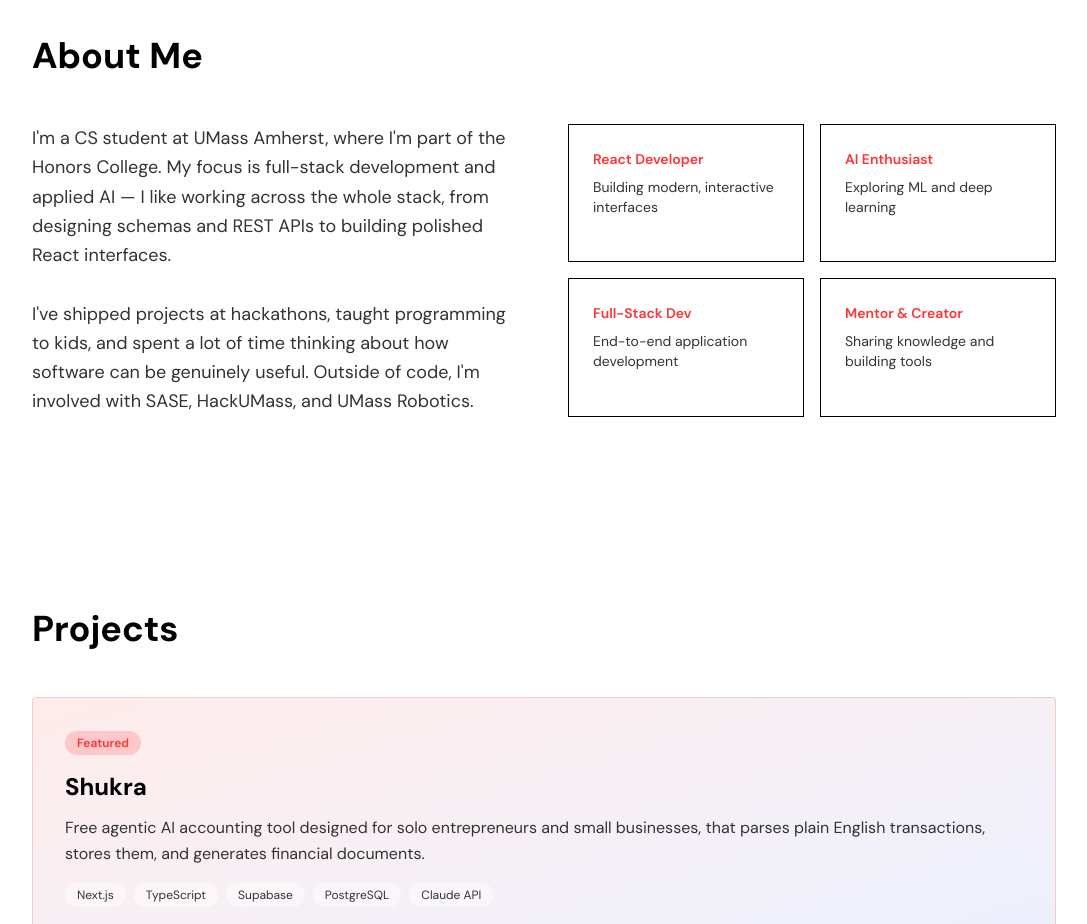
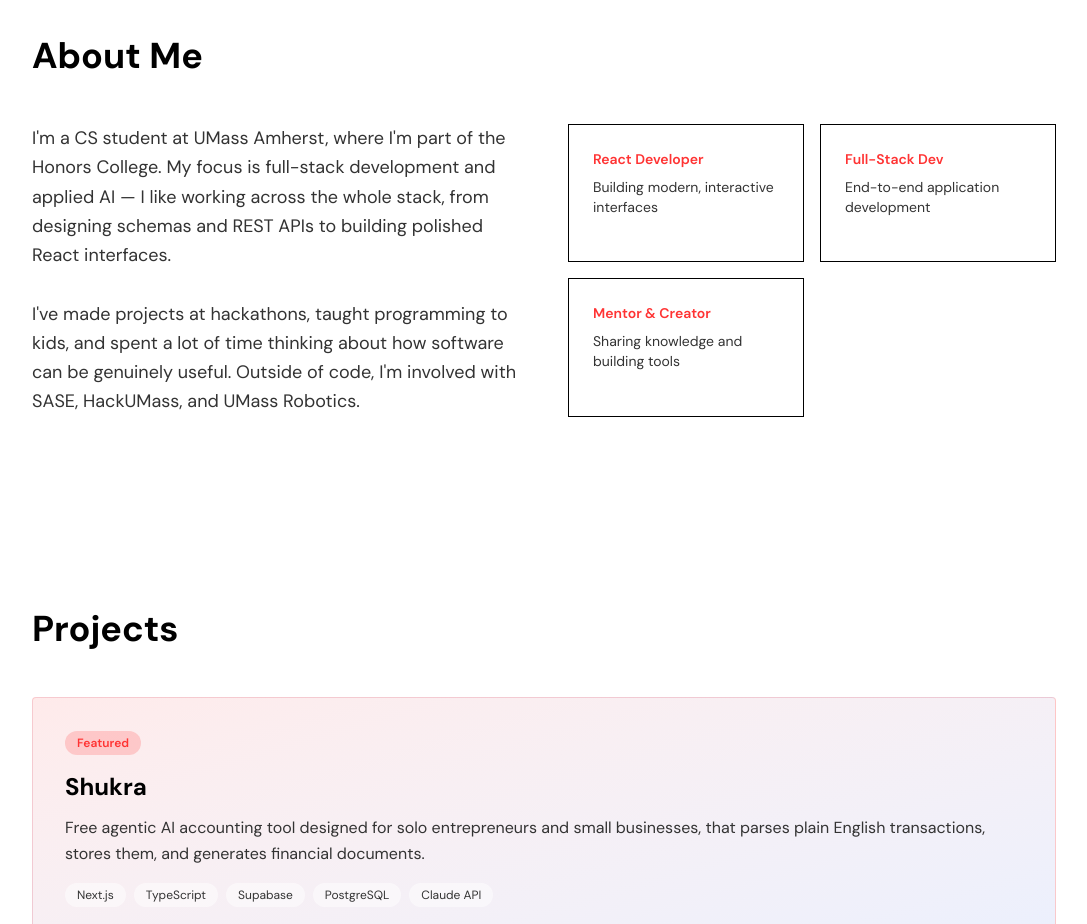
Before and after one commit to sardarra/landing, a Next.js app: page / in a window 1280 px wide. Shown: the part 860-1784 px from the top of the page, without its empty margins (96-1183 px from the left). Built offline with nearby package versions, Linux system fonts and the light colour scheme; no server answers.

Commit message:
Revise about section and remove AI Enthusiast
Updated the description of projects and removed the AI Enthusiast section.

```diff
--- a/components/about.tsx
+++ b/components/about.tsx
@@ -12,7 +12,7 @@ export function About() {
             I'm a CS student at UMass Amherst, where I'm part of the Honors College. My focus is full-stack development and applied AI — I like working across the whole stack, from designing schemas and REST APIs to building polished React interfaces.
             <br />
             <br />
-I've shipped projects at hackathons, taught programming to kids, and spent a lot of time thinking about how software can be genuinely useful. Outside of code, I'm involved with SASE, HackUMass, and UMass Robotics.
+I've made projects at hackathons, taught programming to kids, and spent a lot of time thinking about how software can be genuinely useful. Outside of code, I'm involved with SASE, HackUMass, and UMass Robotics.
             </p>
           </div>
 
@@ -21,10 +21,7 @@ I've shipped projects at hackathons, taught programming to kids, and spent a lot
               <div className="text-sm font-semibold text-primary mb-2">React Developer</div>
               <p className="text-sm text-muted-foreground">Building modern, interactive interfaces</p>
             </div>
-            <div className="p-6 bg-background rounded-lg border border-border hover:border-primary/50 transition-all">
-              <div className="text-sm font-semibold text-primary mb-2">AI Enthusiast</div>
-              <p className="text-sm text-muted-foreground">Exploring ML and deep learning</p>
-            </div>
+
             <div className="p-6 bg-background rounded-lg border border-border hover:border-primary/50 transition-all">
               <div className="text-sm font-semibold text-primary mb-2">Full-Stack Dev</div>
               <p className="text-sm text-muted-foreground">End-to-end application development</p>
```
